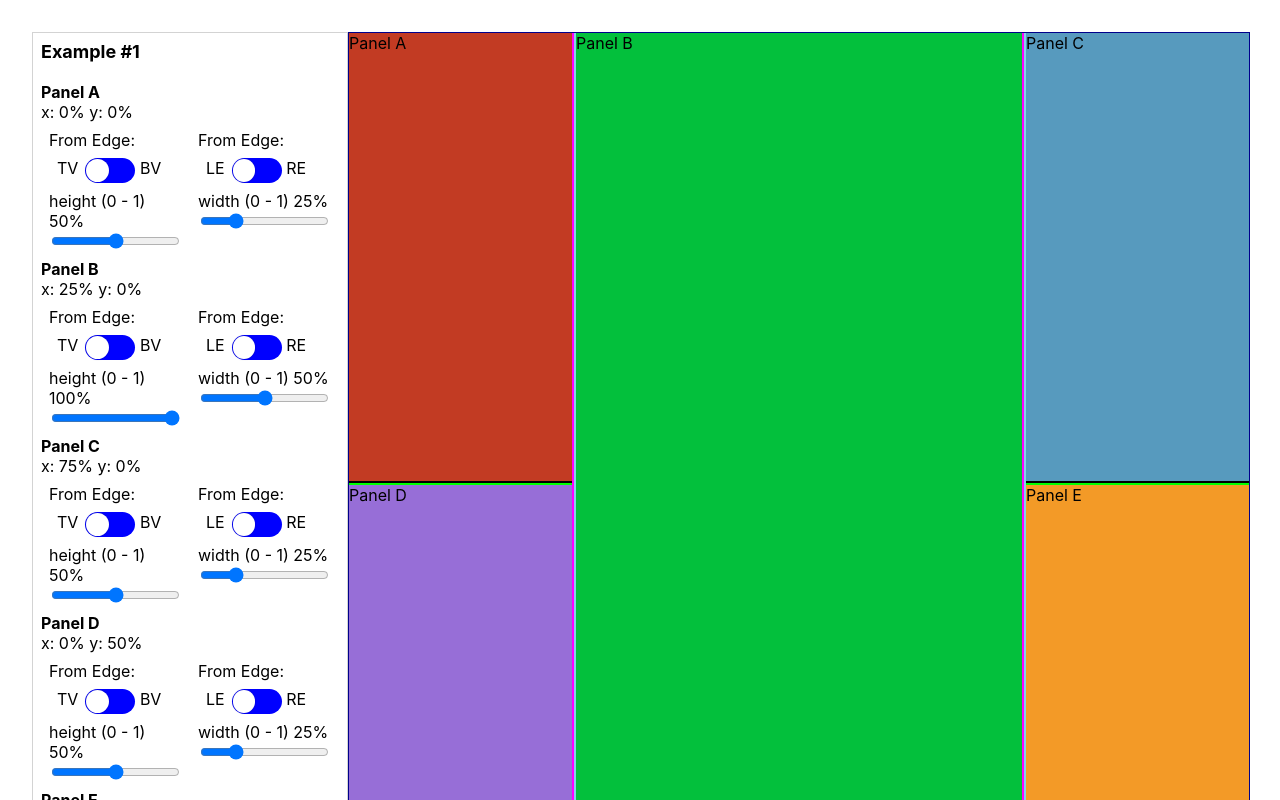
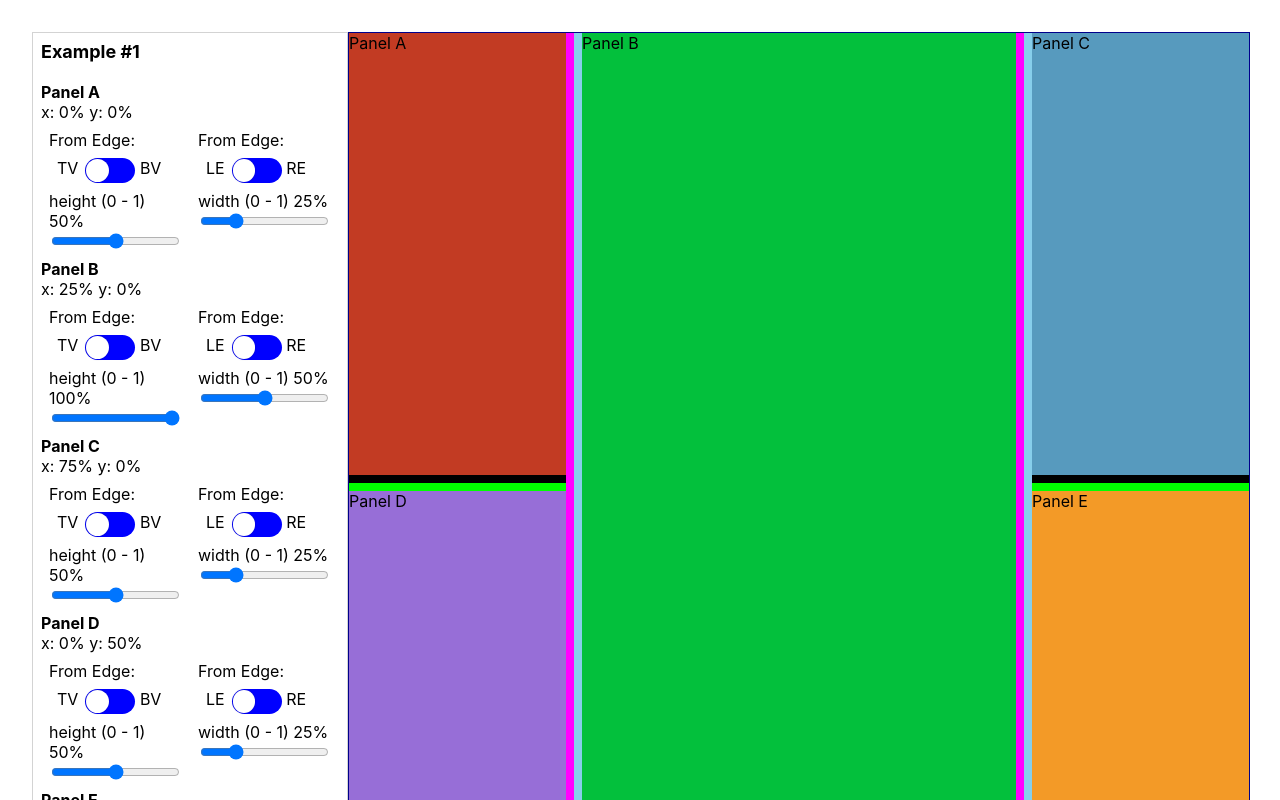
Before and after one commit to stephenc222/react-panel-system, a React (Create React App) app: page / in a window 1280 px wide. Shown: the top 800 px of the page. Built offline with nearby package versions, Linux system fonts and the light colour scheme.

Commit message:
wip progress on panel edge drag handling

```diff
--- a/src/App.js
+++ b/src/App.js
@@ -186,7 +186,7 @@ function App() {
       <div ref={containerRef0} style={{border: '1px solid darkblue', maxWidth: 900, minWidth: 900, minHeight: 900, maxHeight: 900}}>
         <PanelManager
           containerRef={containerRef0}
-          onPanelDataChange={ nextPanelData => console.log('panel data change', { nextPanelData })}
+          // onPanelDataChange={ nextPanelData => console.log('panel data change', { nextPanelData })}
           panelComponents={[
             {id: 'A', PanelComponent: PanelA},
             {id: 'B', PanelComponent: PanelB},
@@ -217,7 +217,7 @@ function App() {
       <div ref={containerRef1} style={{border: '1px solid darkblue', maxWidth: 900, minWidth: 900, minHeight: 900, maxHeight: 900}}>
         <PanelManager
           containerRef={containerRef1}
-          onPanelDataChange={ nextPanelData => console.log('panel data change', { nextPanelData })}
+          // onPanelDataChange={ nextPanelData => console.log('panel data change', { nextPanelData })}
           panelComponents={[
             {id: 'A', PanelComponent: PanelA},
             {id: 'B', PanelComponent: PanelB},
--- a/src/components/Panel/index.js
+++ b/src/components/Panel/index.js
@@ -29,7 +29,7 @@ const Panel = ({ w, h, x, y, children, nodeId }) => {
     event.preventDefault()
     const { startX, startY } = startPos
     if (edgeType === 'LE' || edgeType === 'RE') {
-      const changeX = getPercentChange(startX, event.pageX)
+      const changeX = edgeType === 'RE' ? getPercentChange(startX, event.pageX) : getPercentChange(event.pageX, startX)
       const changeEvent = {
         nodeId,
         edgeType,
@@ -43,7 +43,7 @@ const Panel = ({ w, h, x, y, children, nodeId }) => {
       return
     }
     if (edgeType === 'TV' || edgeType === 'BV') {
-      const changeY = getPercentChange(startY, event.pageY)
+      const changeY = edgeType === 'BV' ? getPercentChange(startY, event.pageY) : getPercentChange(event.pageY, startY)
       const changeEvent = {
         nodeId,
         edgeType,
@@ -76,7 +76,7 @@ const Panel = ({ w, h, x, y, children, nodeId }) => {
         onDragStart={onDragStart}
         onDrag={event => onDrag(event, nodeId, 'LE')}
         className='panel-horizontal-edge'
-        style={{ border: x !== 0 ? '1px solid skyblue': 'none', display: x !== 1 ? '' : 'none'}}
+        style={{ border: x !== 0 ? '4px solid skyblue': 'none', display: x !== 1 ? '' : 'none'}}
       />
         <div
           style={{
@@ -91,7 +91,7 @@ const Panel = ({ w, h, x, y, children, nodeId }) => {
             onDragEnd={onDragEnd}
             onDrag={event => onDrag(event, nodeId, 'TV')}
             className='panel-vertical-edge'
-            style={{ border: y !== 0 ? '1px solid lime': 'none', display: y !== 0 ? '' : 'none'}}
+            style={{ border: y !== 0 ? '4px solid lime': 'none', display: y !== 0 ? '' : 'none'}}
           />
           {children}
           <div
@@ -100,7 +100,7 @@ const Panel = ({ w, h, x, y, children, nodeId }) => {
             onDragEnd={onDragEnd}
             onDrag={event => onDrag(event, nodeId, 'BV')}
             className='panel-vertical-edge'
-            style={{ border: y === 0 && y + h !== 1 ? '1px solid black': 'none', display: y === 0 && y + h !== 0 ? '' : 'none'}}
+            style={{ border: y === 0 && y + h !== 1 ? '4px solid black': 'none', display: y === 0 && y + h !== 0 ? '' : 'none'}}
           />
         </div>
       <div
@@ -108,7 +108,7 @@ const Panel = ({ w, h, x, y, children, nodeId }) => {
         onDragStart={onDragStart}
         onDrag={event => onDrag(event, nodeId, 'RE')}
         className='panel-horizontal-edge'
-        style={{ border: x + w !== 1 ? '1px solid magenta': 'none', display: x + w !== 1 ? '' : 'none'}}
+        style={{ border: x + w !== 1 ? '4px solid magenta': 'none', display: x + w !== 1 ? '' : 'none'}}
       />
     </div>
   )
--- a/src/components/PanelManager/index.js
+++ b/src/components/PanelManager/index.js
@@ -15,7 +15,7 @@ const PanelManager = ({ panelComponents, panelData, onPanelDataChange }) => {
   const updatePanelDataContext = (changeEvent) => {
     const nextPanelDataContext = updateGraph(panelDataContext, changeEvent)
     setPanelDataContext(nextPanelDataContext)
-    onPanelDataChange(nextPanelDataContext)
+    onPanelDataChange && onPanelDataChange(nextPanelDataContext)
   }
 
   const renderPanel = (panelNode) => {
```
